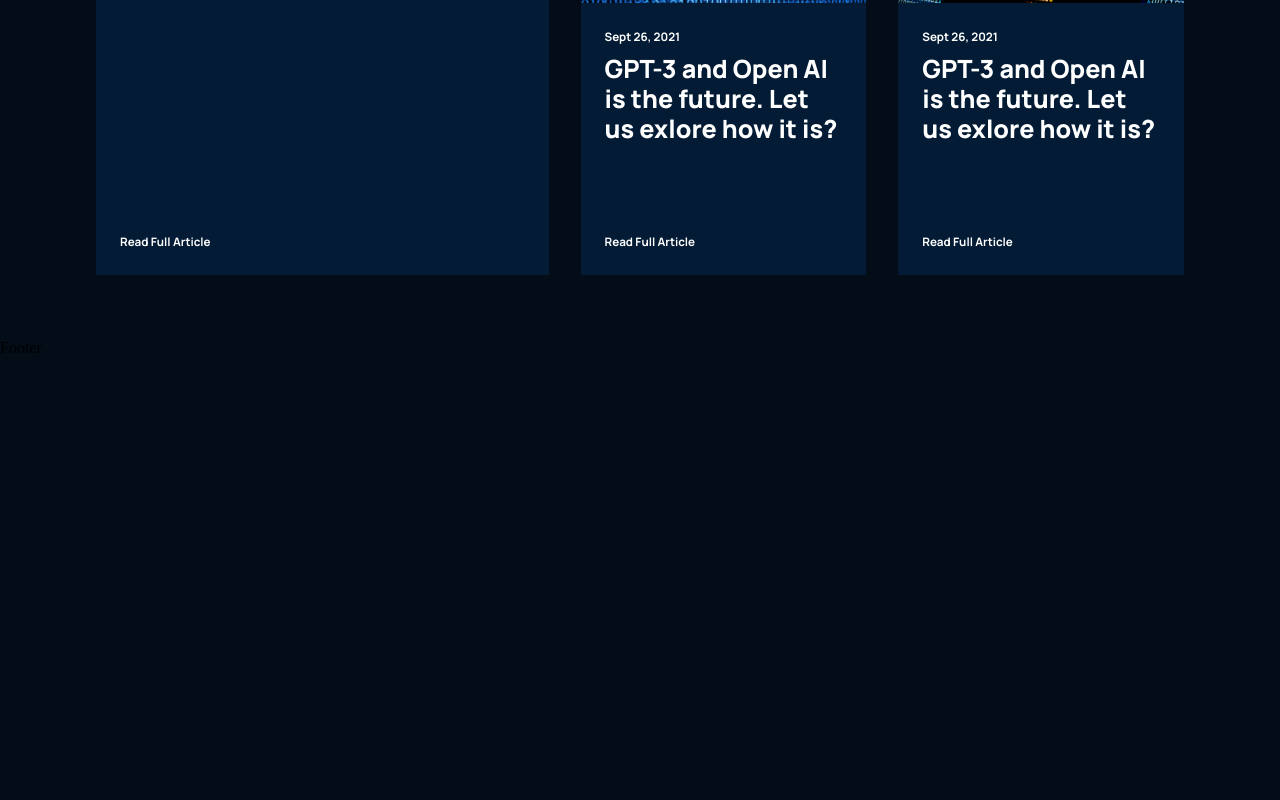
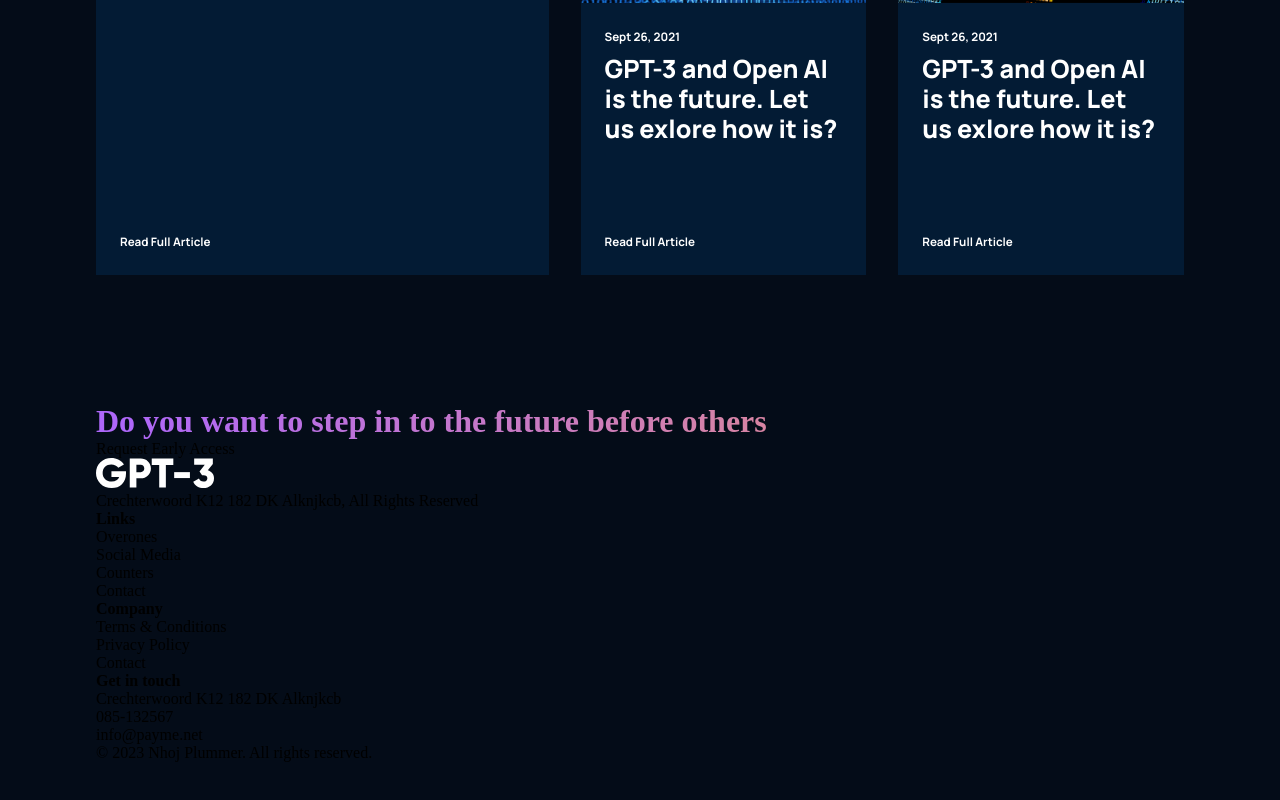
Before and after one commit to JinxyPyrope/front-end-project-2, a React (Create React App) app in the folder modern-design-2/: page / in a window 1280 px wide. Shown: the part 3919-4719 px from the top of the page. Before the commit the page ends 4276 px from the top, so only its background shows below. Built offline with nearby package versions, Linux system fonts and the light colour scheme.

Commit message:
Footer data has been added

```diff
--- a/modern-design-2/src/containers/footer/Footer.js
+++ b/modern-design-2/src/containers/footer/Footer.js
@@ -1,8 +1,48 @@
 import React from "react"
 import "./footer.css"
+import gpt3Logo from "../../assets/logo.svg"
 
 const Footer = () => {
-  return <div>Footer</div>
+  return (
+    <div className="gpt3__footer section__padding">
+      <div className="gpt3__footer-heading">
+        <h1 className="gradient__text">Do you want to step in to the future before others</h1>
+
+        <div className="gpt3__footer-btn">
+          <p>Request Early Access</p>
+        </div>
+
+        <div className="gpt3__footer-links">
+          <div className="gpt3__footer-links_logo">
+            <img src={gpt3Logo} alt="logo" />
+            <p>Crechterwoord K12 182 DK Alknjkcb, All Rights Reserved</p>
+          </div>
+          <div className="gpt3__footer-links_div">
+            <h4>Links</h4>
+            <p>Overones</p>
+            <p>Social Media</p>
+            <p>Counters</p>
+            <p>Contact</p>
+          </div>
+          <div className="gpt3__footer-links_div">
+            <h4>Company</h4>
+            <p>Terms & Conditions</p>
+            <p>Privacy Policy</p>
+            <p>Contact</p>
+          </div>
+          <div className="gpt3__footer-links_div">
+            <h4>Get in touch</h4>
+            <p>Crechterwoord K12 182 DK Alknjkcb</p>
+            <p>085-132567</p>
+            <p>info@payme.net</p>
+          </div>
+        </div>
+      </div>
+      <div className="gpt3__footer-copyright">
+        <p>© 2023 Nhoj Plummer. All rights reserved.</p>
+      </div>
+    </div>
+  )
 }
 
 export default Footer
```
